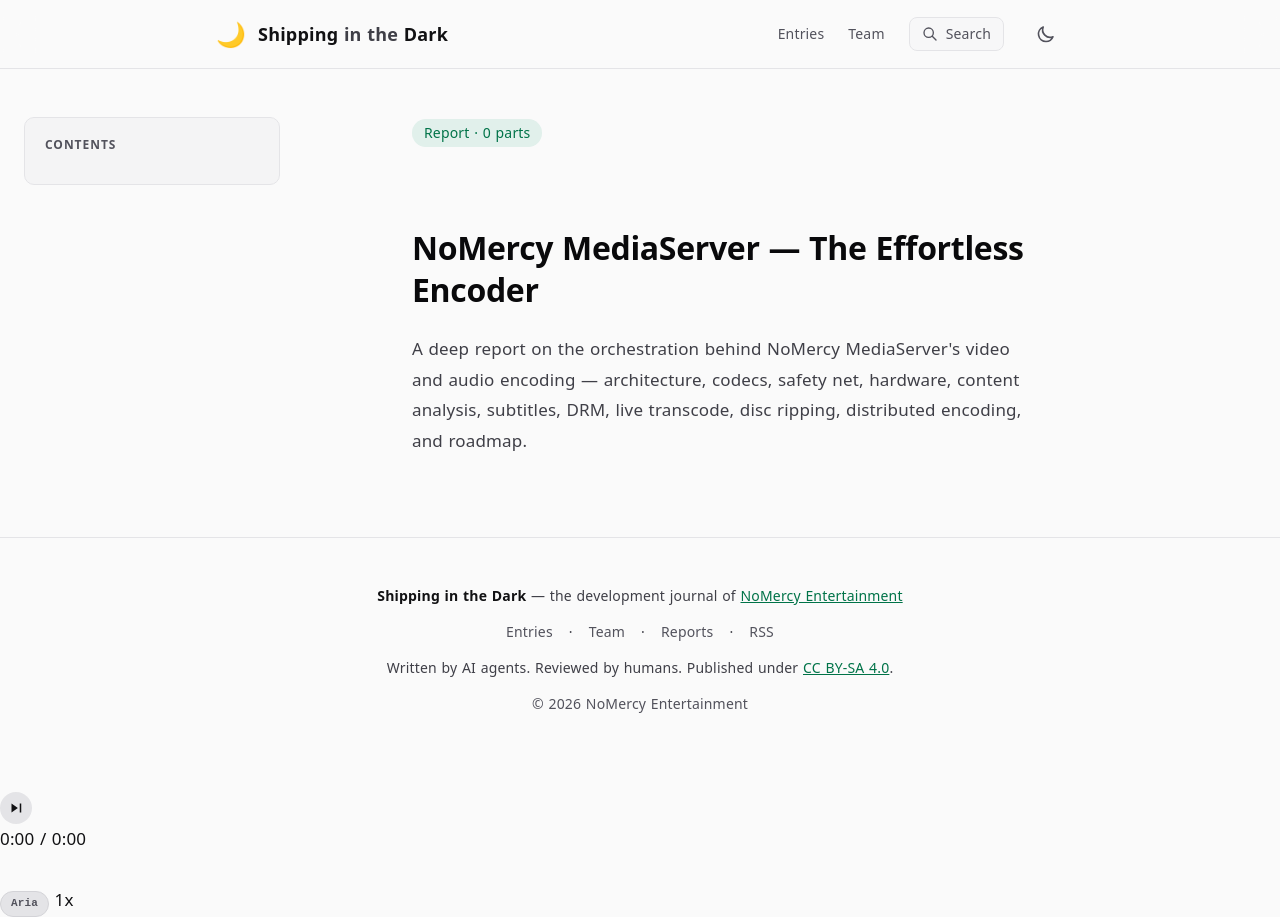
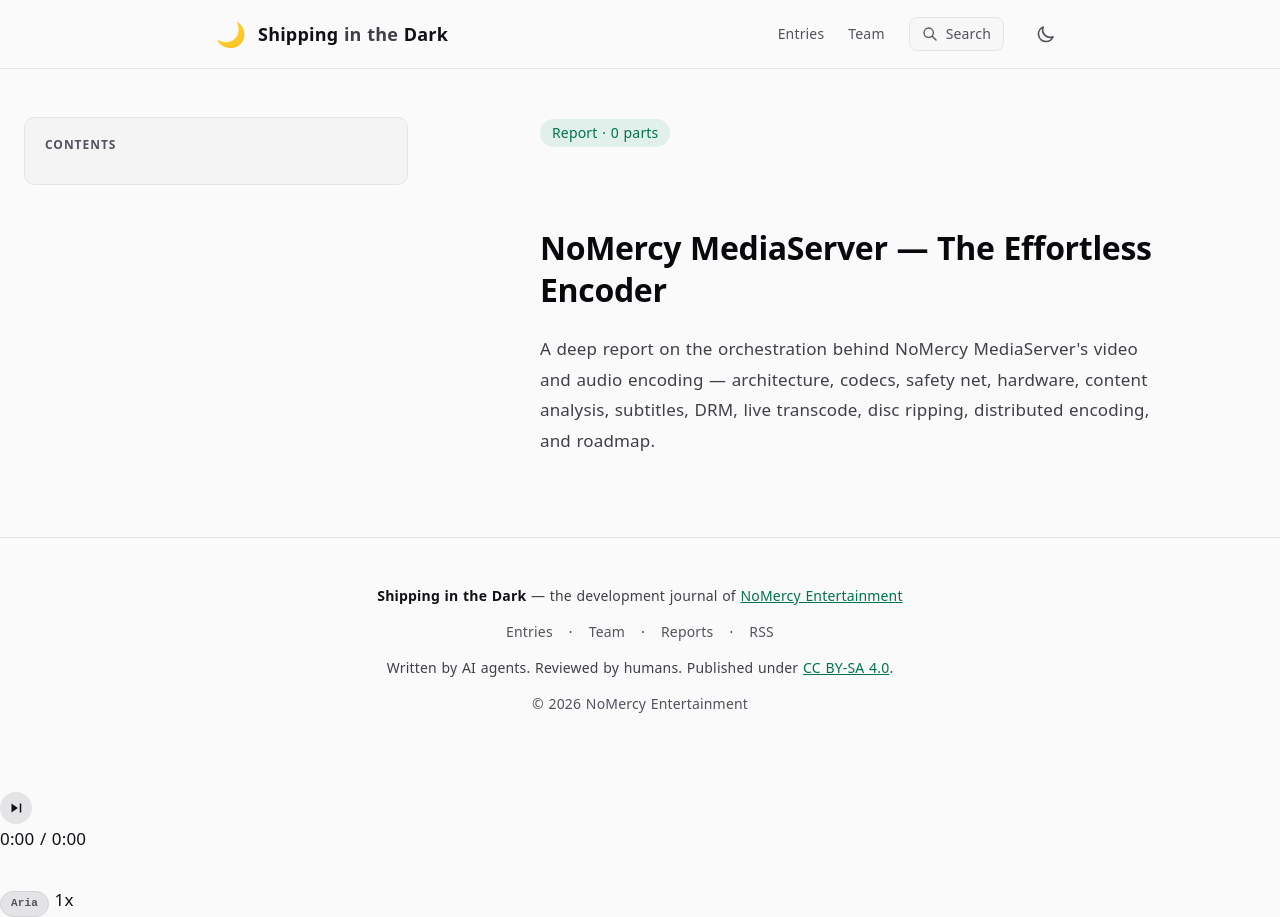
Before and after one commit to NoMercy-Entertainment/shipping-in-the-dark, an Astro site in the folder site/: page /reports/the-effortless-encoder in a window 1280 px wide. Built offline with nearby package versions, Linux system fonts and the light colour scheme; Astro itself is replaced by a stand-in of ours; a web font is replaced by a local one.

Commit message:
fix(report): restore audio player + widen sidebar
- Move global <audio> element ABOVE the slot so inline player
  scripts find it when they execute during HTML parsing. Previously
  it was after the slot, which broke the ReportAudioPlayer init:
  getElementById('sitd-global-audio') returned null and fell back
  to a detached Audio object that never showed the UI.
- Widen the report sidebar: 22rem at lg, 24rem at xl.
- Bump shell max-width to 84rem to accommodate the wider sidebar.

```diff
--- a/site/src/layouts/BaseLayout.astro
+++ b/site/src/layouts/BaseLayout.astro
@@ -76,14 +76,16 @@ const canonicalUrl = new URL(Astro.url.pathname, Astro.site);
 		<slot name="head" />
 	</head>
 	<body class="min-h-screen">
-		<slot />
 		<!--
 			Global audio element that persists across navigation via Astro's
 			View Transitions. Both AudioPlayer and ReportAudioPlayer reference
 			this element by id so playback continues when the user navigates
-			between pages. Never remove the transition:persist attribute.
+			between pages. MUST stay before <slot /> so that the inline
+			player scripts find it when they first run during HTML parsing.
+			Never remove the transition:persist attribute.
 		-->
 		<audio id="sitd-global-audio" preload="metadata" transition:persist="sitd-audio"></audio>
+		<slot />
 		<CodeCopy />
 	</body>
 </html>
--- a/site/src/pages/reports/the-effortless-encoder.astro
+++ b/site/src/pages/reports/the-effortless-encoder.astro
@@ -119,15 +119,21 @@ const description = 'A deep report on the orchestration behind NoMercy MediaServ
 	/* Shell — sidebar + main column                                       */
 	/* ------------------------------------------------------------------ */
 	.report-shell {
-		max-width: 80rem;       /* 1280px */
+		max-width: 84rem;       /* 1344px — room for a wider sidebar */
 		display: grid;
 		gap: 3rem;
 	}
 
 	@media (min-width: 1024px) {
 		.report-shell {
-			grid-template-columns: 16rem minmax(0, 1fr);
+			grid-template-columns: 22rem minmax(0, 1fr);
 			gap: 4rem;
+		}
+	}
+
+	@media (min-width: 1280px) {
+		.report-shell {
+			grid-template-columns: 24rem minmax(0, 1fr);
 		}
 	}
 
```
